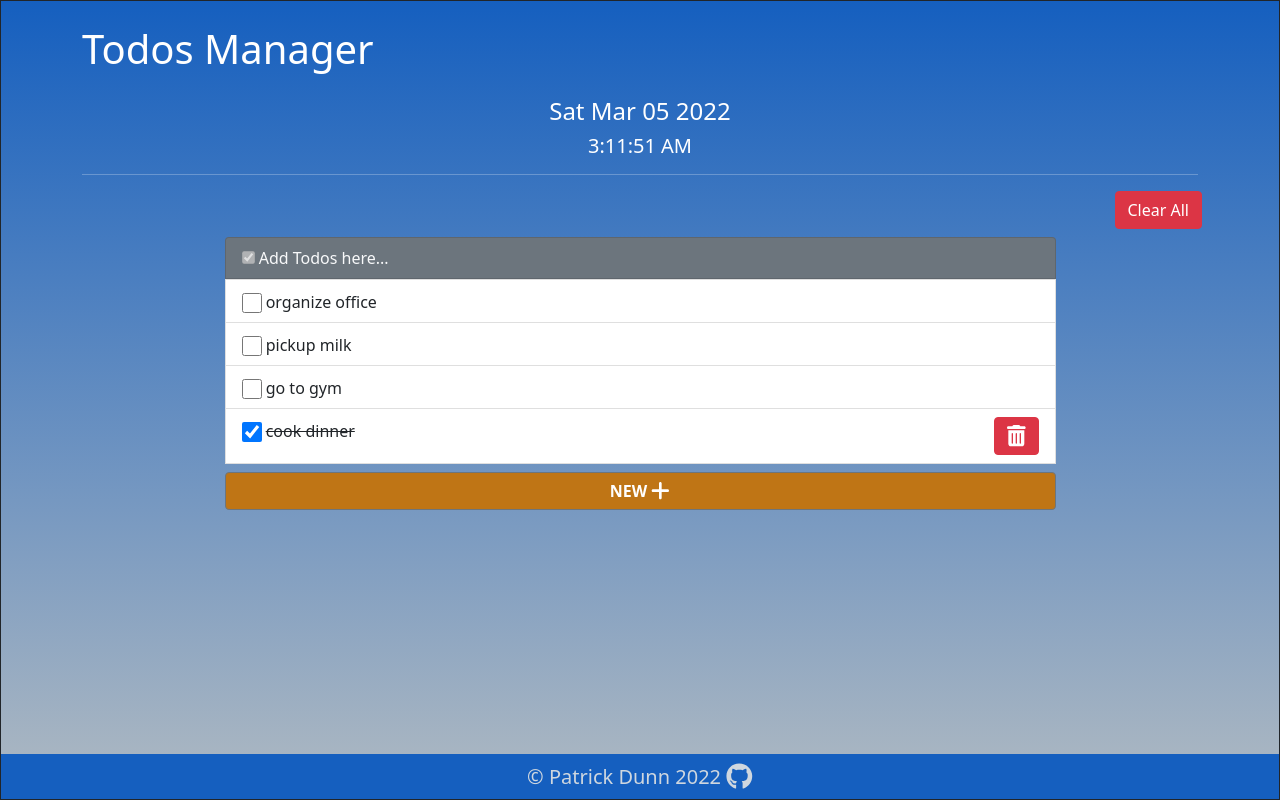
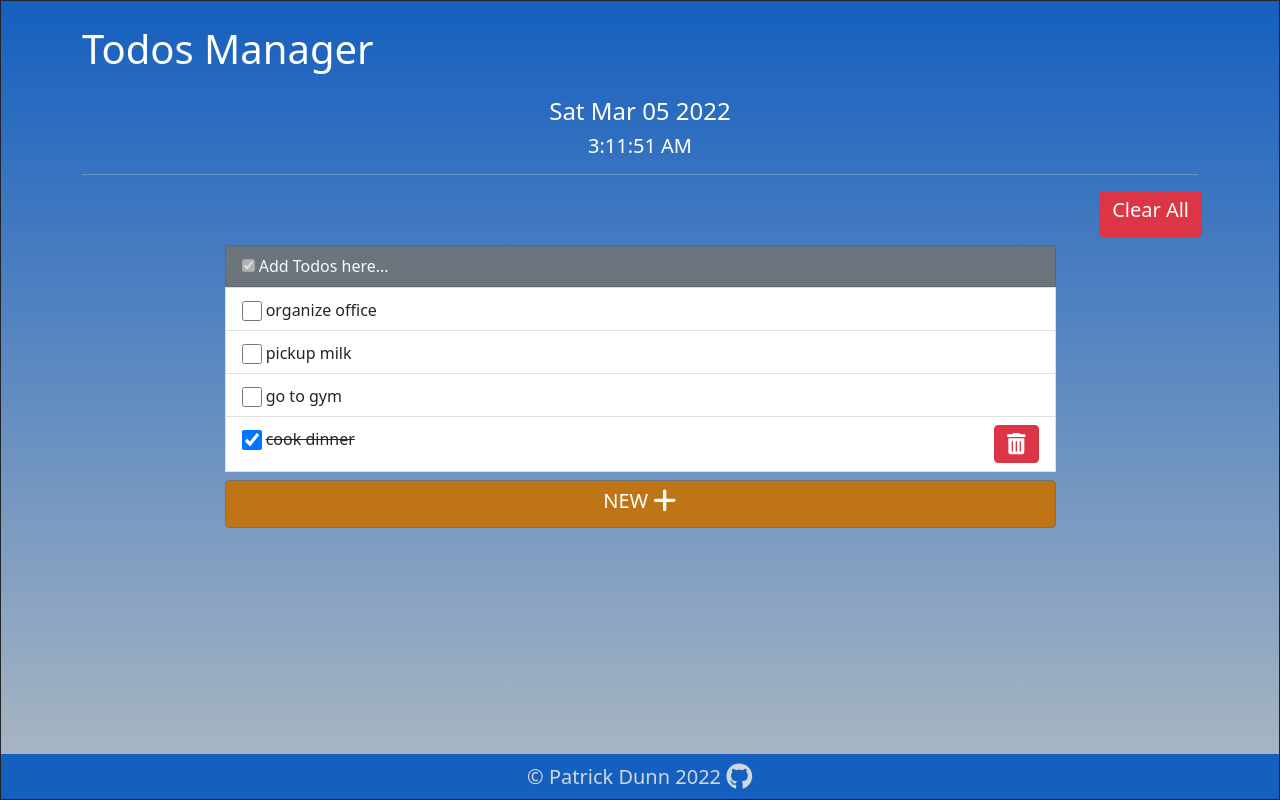
Before and after one commit to knightmac19/react-todos, a React (Create React App) app: page / in a window 1280 px wide. Built offline with nearby package versions, Linux system fonts and the light colour scheme.

Commit message:
restyling buttons with larger text

```diff
--- a/src/components/Content/AddNewBtn.js
+++ b/src/components/Content/AddNewBtn.js
@@ -4,11 +4,13 @@ import { FontAwesomeIcon } from "@fortawesome/react-fontawesome";
 import { faPlus } from "@fortawesome/free-solid-svg-icons";
 
 const AddNewBtn = (props) => {
+  // const []
+
   return (
     <Button style={{ backgroundColor: "#BF7515" }} className="mt-2 ">
-      <strong>
+      <h5>
         NEW <FontAwesomeIcon icon={faPlus} className="fa-lg " />
-      </strong>
+      </h5>
     </Button>
   );
 };
--- a/src/components/Content/ClearAllBtn.js
+++ b/src/components/Content/ClearAllBtn.js
@@ -5,7 +5,7 @@ const ClearAllBtn = (props) => {
   return (
     <Container className="d-flex flex-direction-row justify-content-end mb-2">
       <Row className="pt-0 pb-0 pl-0 p-2">
-        <Button color="danger">Clear All</Button>
+        <Button color="danger"><h5>Clear All</h5></Button>
       </Row>
     </Container>
   );
```
